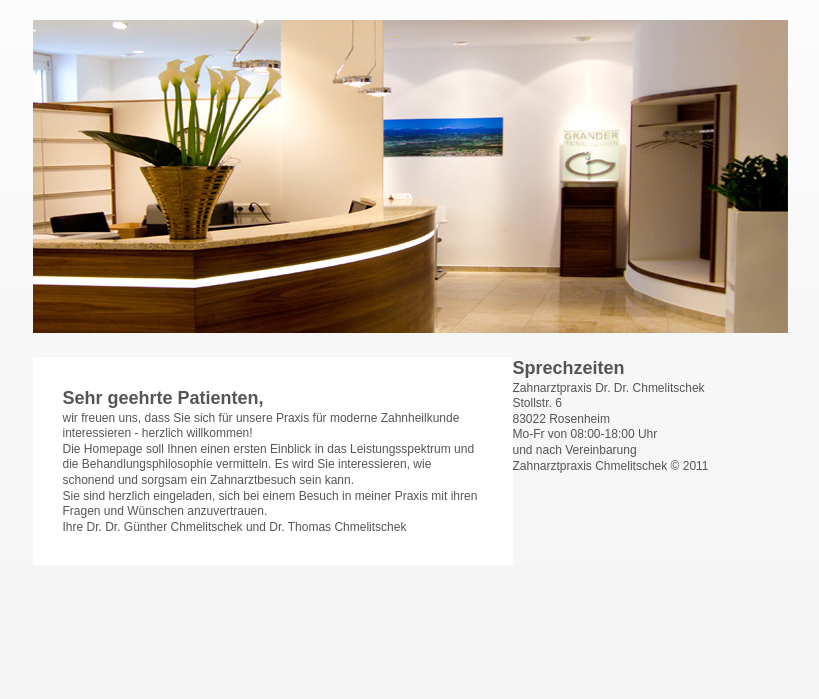
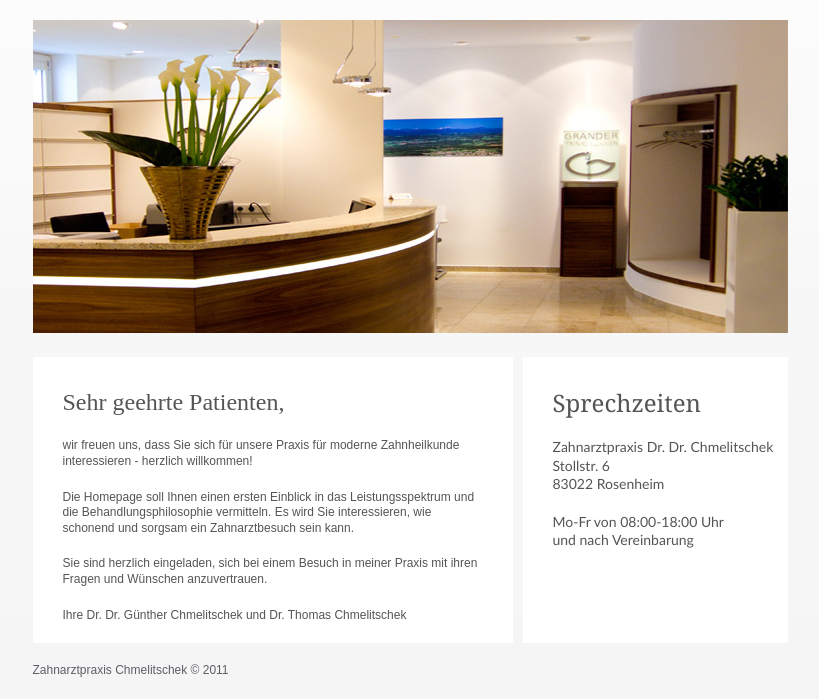
Before and after one commit to AlucarD1k/---------1, a plain HTML site: page index.html in a window 1280 px wide. Shown: the part 245-944 px from the top of the page, without its empty margins (230-1049 px from the left). Before the commit the page ends 810 px from the top, so only its background shows below. Drawn offline with Linux system fonts and the light colour scheme.

Commit message:
Final version

```diff
--- a/style.css
+++ b/style.css
@@ -35,9 +35,29 @@ nav ul li a{
 nav ul li a:hover{
     text-decoration: underline;
 }
+.main-content{
+    overflow: hidden;
+}
+.main-content h1{
+   margin-bottom: 20px; font-size: 24px; font-family: 'Times New Roman', Times, serif; font-weight: normal;
+}
+.main-content p{
+    margin-bottom: 20px;
+}
 .main-content-img{
     margin-bottom:20px;
 }
 article{
-    width: 420px; padding: 30px; float:left; background: #fff;
+    width: 420px; padding: 30px 30px 32000px 30px; margin-bottom: -32000px; float:left; background: #fff;
 }
+aside{
+    float: right; background-color: #fff; width: 225px; padding: 30px 10px 32000px 30px;  margin-bottom: -32000px;
+    font-family: 'Trebuchet MS', 'Lucida Sans Unicode', 'Lucida Grande', 'Lucida Sans', Arial, sans-serif; font-size: 14px;
+}
+aside h1{
+    font-family: Georgia, 'Times New Roman', Times, serif!important;
+}
+footer{
+    padding: 20px 0 20px 0;
+    color: #5f5d67;
+}
```
